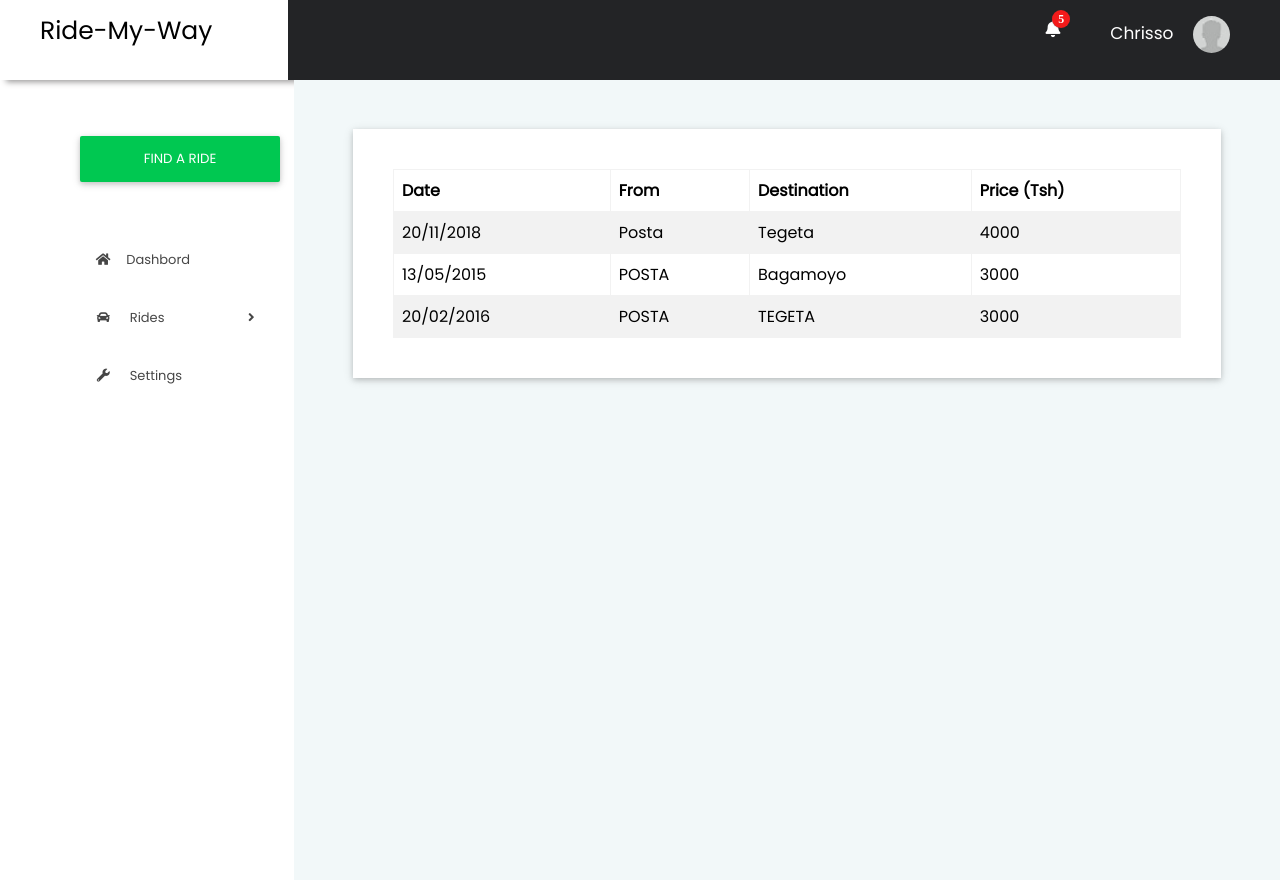
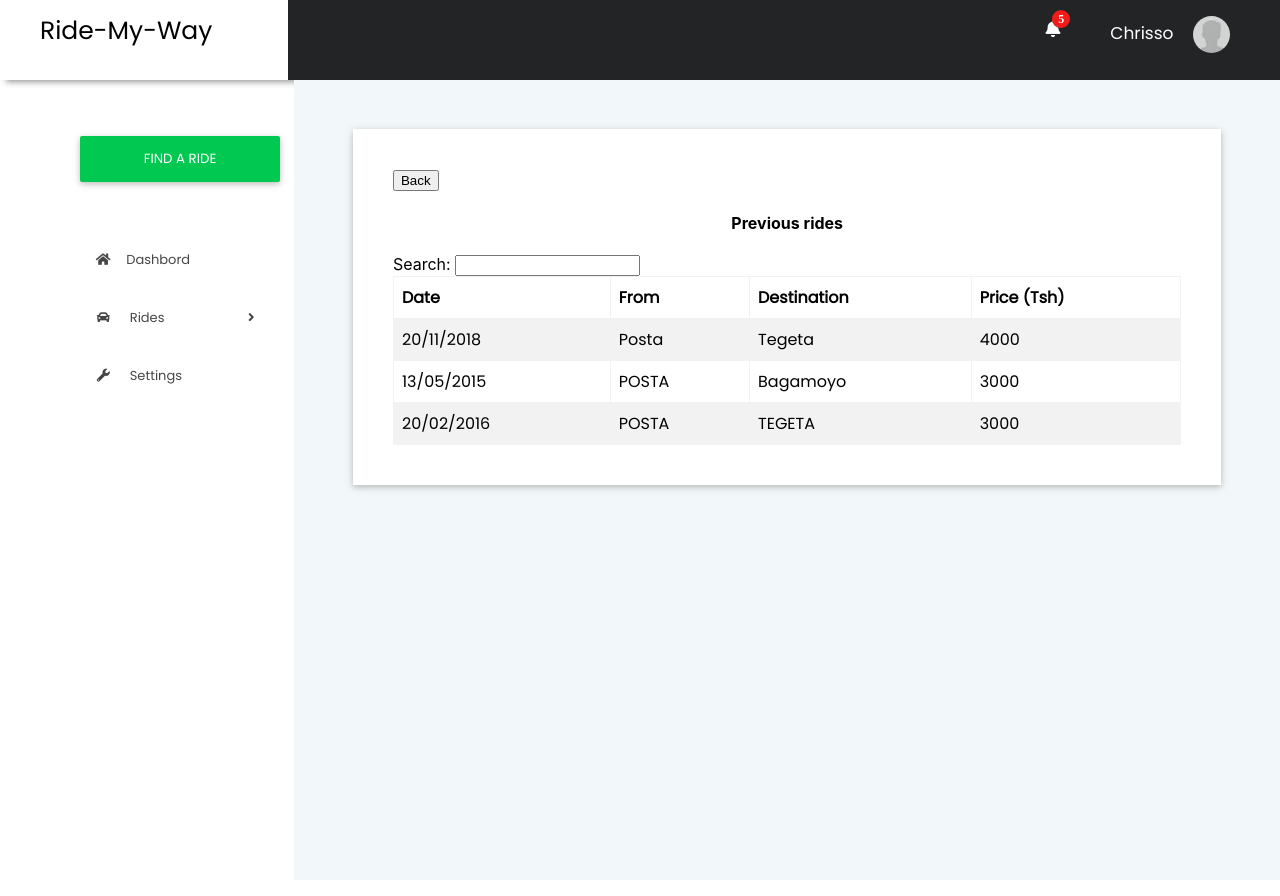
Before and after one commit to chrisoemma/ride-my-way, a React (Create React App) app in the folder front-end/: page /previous_rides in a window 1280 px wide. Built offline with nearby package versions, Linux system fonts and the light colour scheme.

Commit message:
Add div heading content for previous rides

```diff
--- a/front-end/src/components/passenger/PreviousRides.js
+++ b/front-end/src/components/passenger/PreviousRides.js
@@ -9,6 +9,14 @@ function PreviousRides() {
             <SideNav />
             <div className="main">
                 <div class="table">
+                    <div class="heading_content">
+                        <button>Back</button>
+                        <center><h4>Previous rides</h4></center>
+                        <div class="search">
+                            <label>Search: </label>
+                            <input type="text" />
+                        </div>
+                    </div>
                     <table>
                         <tr>
                             <th>Date</th>
```
